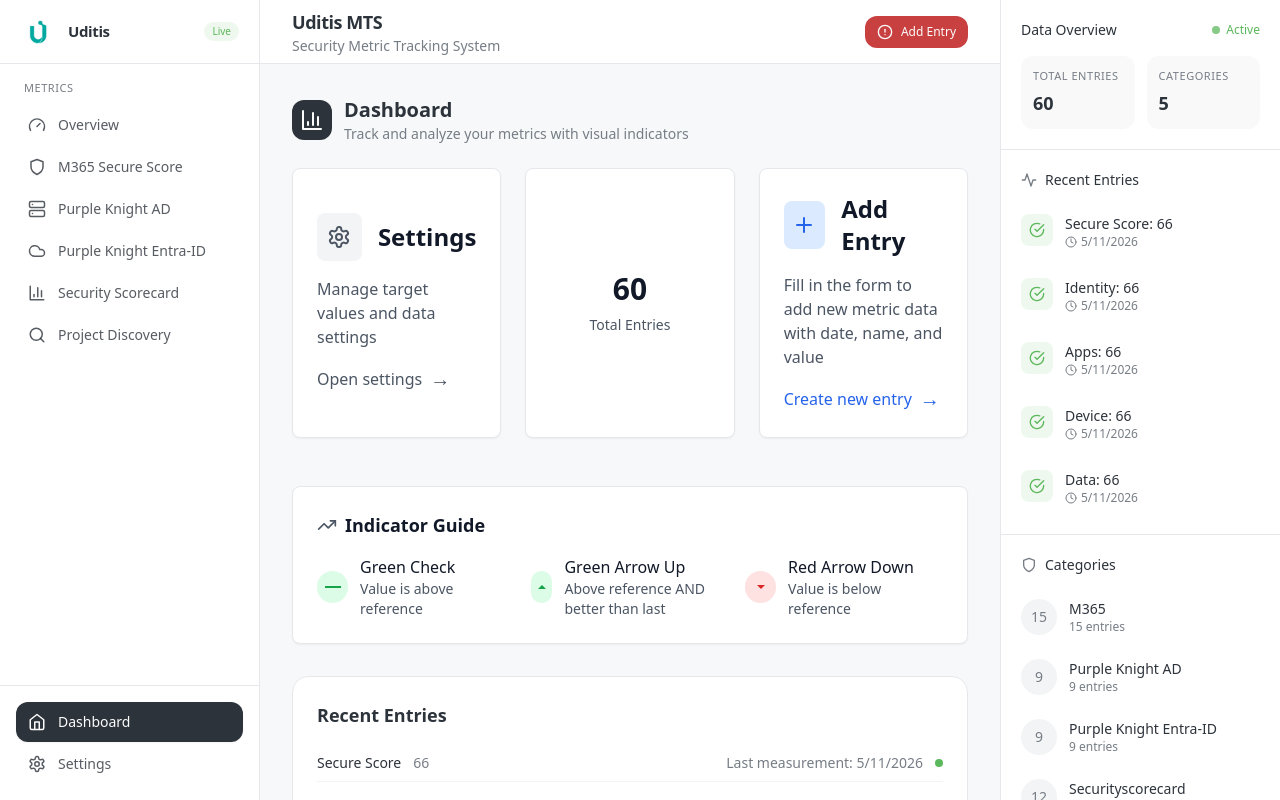
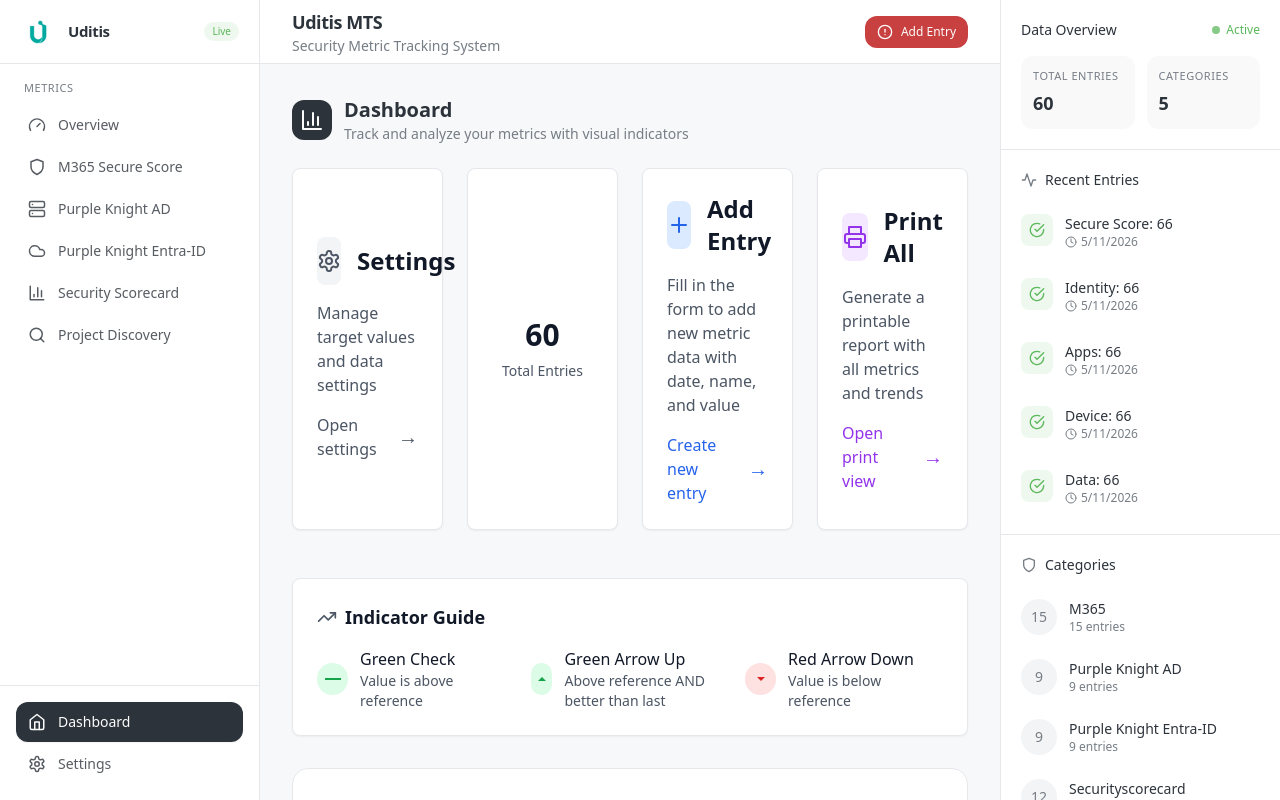
Before and after one commit to ondarenc/windsurf-Security-Metrics-Tracker, a React (Vite) app: page /dashboard in a window 1280 px wide. Built offline with nearby package versions, Linux system fonts and the light colour scheme.

Commit message:
V5.1 print button corrected

```diff
--- a/src/pages/HomePage.jsx
+++ b/src/pages/HomePage.jsx
@@ -336,7 +336,7 @@
         )}
 
         {/* Cards Row */}
-        <div className="grid grid-cols-1 md:grid-cols-3 gap-6 mb-12">
+        <div className="grid grid-cols-1 md:grid-cols-2 lg:grid-cols-4 gap-6 mb-12">
           {/* Settings Card */}
           <button
             onClick={() => setShowSettings(!showSettings)}
@@ -379,6 +379,26 @@
             </p>
             <div className="text-blue-600 font-medium flex items-center gap-2 group-hover:gap-3 transition-all">
               Create new entry
+              <span className="text-xl">→</span>
+            </div>
+          </button>
+
+          {/* Print Card */}
+          <button
+            onClick={() => navigate('/print')}
+            className="group bg-white rounded-lg shadow-sm border border-gray-200 p-6 text-left hover:shadow-md transition-all duration-200 print:hidden"
+          >
+            <div className="flex items-center gap-4 mb-4">
+              <div className="w-12 h-12 bg-purple-100 rounded-lg flex items-center justify-center group-hover:bg-purple-200 transition-colors">
+                <Printer className="w-6 h-6 text-purple-600" />
+              </div>
+              <h2 className="text-2xl font-bold text-gray-900">Print All</h2>
+            </div>
+            <p className="text-gray-600 mb-4">
+              Generate a printable report with all metrics and trends
+            </p>
+            <div className="text-purple-600 font-medium flex items-center gap-2 group-hover:gap-3 transition-all">
+              Open print view
               <span className="text-xl">→</span>
             </div>
           </button>
```
